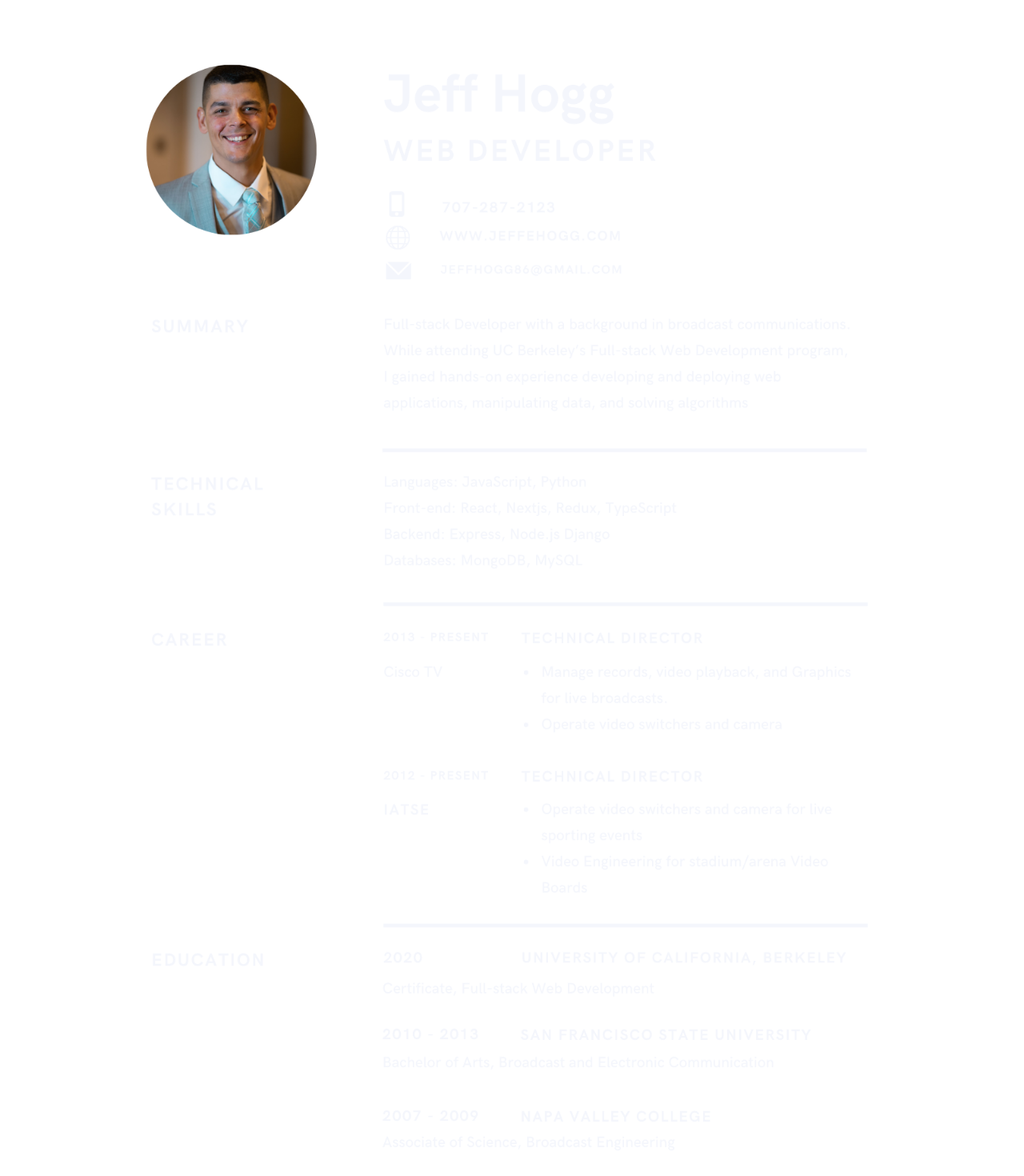
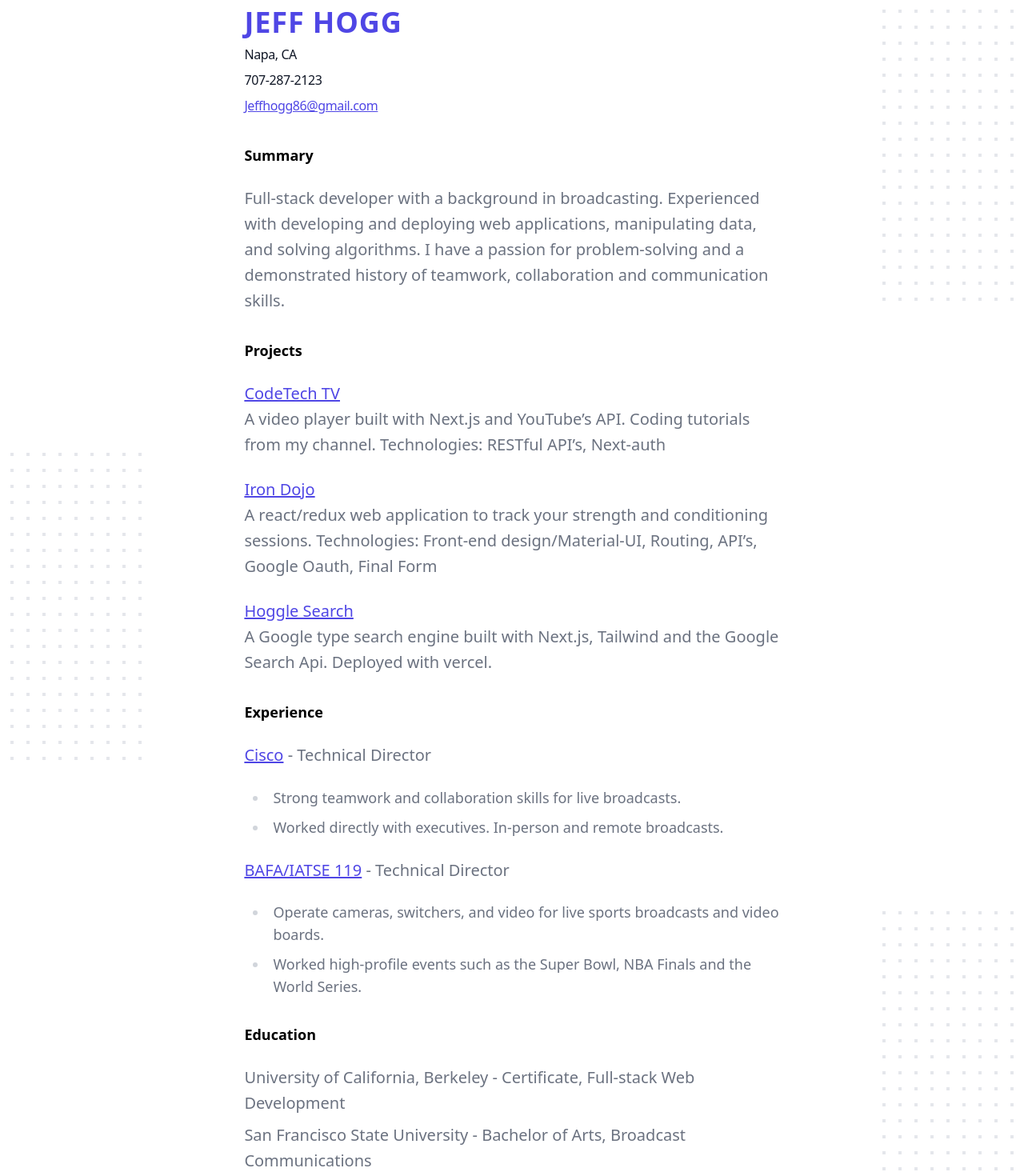
Before and after one commit to jeffreyehogg/portfolio-old, a Next.js app: page /resume in a window 1280 px wide. Shown: the part 160-1630 px from the top of the page at 80% size. Built offline with nearby package versions, Linux system fonts and the light colour scheme.

Commit message:
adds resume

```diff
--- a/components/Resume.tsx
+++ b/components/Resume.tsx
@@ -1,18 +1,230 @@
 import Image from 'next/image';
-import { Container } from '@material-ui/core';
-import styles from '../styles/Resume.module.css';
 
-const Resume = () => {
+export default function Resume() {
   return (
-    <Container className={styles.container}>
-      <Image
-        src="/jeffhoggresume.png"
-        alt="Resume Picture"
-        width={1545}
-        height={2000}
-      />
-    </Container>
+    <div className="relative py-16 bg-white overflow-hidden">
+      <div className="hidden lg:block lg:absolute lg:inset-y-0 lg:h-full lg:w-full">
+        <div
+          className="relative h-full text-lg max-w-prose mx-auto"
+          aria-hidden="true"
+        >
+          <svg
+            className="absolute top-12 left-full transform translate-x-32"
+            width={404}
+            height={384}
+            fill="none"
+            viewBox="0 0 404 384"
+          >
+            <defs>
+              <pattern
+                id="74b3fd99-0a6f-4271-bef2-e80eeafdf357"
+                x={0}
+                y={0}
+                width={20}
+                height={20}
+                patternUnits="userSpaceOnUse"
+              >
+                <rect
+                  x={0}
+                  y={0}
+                  width={4}
+                  height={4}
+                  className="text-gray-200"
+                  fill="currentColor"
+                />
+              </pattern>
+            </defs>
+            <rect
+              width={404}
+              height={384}
+              fill="url(#74b3fd99-0a6f-4271-bef2-e80eeafdf357)"
+            />
+          </svg>
+          <svg
+            className="absolute top-1/2 right-full transform -translate-y-1/2 -translate-x-32"
+            width={404}
+            height={384}
+            fill="none"
+            viewBox="0 0 404 384"
+          >
+            <defs>
+              <pattern
+                id="f210dbf6-a58d-4871-961e-36d5016a0f49"
+                x={0}
+                y={0}
+                width={20}
+                height={20}
+                patternUnits="userSpaceOnUse"
+              >
+                <rect
+                  x={0}
+                  y={0}
+                  width={4}
+                  height={4}
+                  className="text-gray-200"
+                  fill="currentColor"
+                />
+              </pattern>
+            </defs>
+            <rect
+              width={404}
+              height={384}
+              fill="url(#f210dbf6-a58d-4871-961e-36d5016a0f49)"
+            />
+          </svg>
+          <svg
+            className="absolute bottom-12 left-full transform translate-x-32"
+            width={404}
+            height={384}
+            fill="none"
+            viewBox="0 0 404 384"
+          >
+            <defs>
+              <pattern
+                id="d3eb07ae-5182-43e6-857d-35c643af9034"
+                x={0}
+                y={0}
+                width={20}
+                height={20}
+                patternUnits="userSpaceOnUse"
+              >
+                <rect
+                  x={0}
+                  y={0}
+                  width={4}
+                  height={4}
+                  className="text-gray-200"
+                  fill="currentColor"
+                />
+              </pattern>
+            </defs>
+            <rect
+              width={404}
+              height={384}
+              fill="url(#d3eb07ae-5182-43e6-857d-35c643af9034)"
+            />
+          </svg>
+        </div>
+      </div>
+      <div className="relative px-4 sm:px-6 lg:px-8">
+        <div className="text-lg max-w-prose mx-auto">
+          {/* Title */}
+
+          <h1 className="flex-grow">
+            <span className="flex mb-1 text-3xl sm:text-4xl text-indigo-600 font-semibold tracking-wide uppercase">
+              Jeff Hogg
+            </span>
+            <span className="prose-indigo prose text-base text-center leading-8 tracking-tight text-gray-900 ">
+              Napa, CA <br />
+              707-287-2123 <br />
+              <a
+                href="mailto:jeffhogg86@gmail.com"
+                target="_blank"
+                rel="noreferrer"
+              >
+                Jeffhogg86@gmail.com
+              </a>
+            </span>
+          </h1>
+
+          {/* Summary */}
+          <h1 className="mt-8 font-semibold">Summary</h1>
+          <p className="mt-6 text-xl text-gray-500 leading-8">
+            Full-stack developer with a background in broadcasting. Experienced
+            with developing and deploying web applications, manipulating data,
+            and solving algorithms. I have a passion for problem-solving and a
+            demonstrated history of teamwork, collaboration and communication
+            skills.
+          </p>
+
+          {/* Projects */}
+          <h1 className="mt-8 font-semibold">Projects</h1>
+          <p className="prose prose-indigo prose-lg mt-6 text-xl text-gray-500 leading-8">
+            <a href="https://codetechtv.com/" target="_blank" rel="noreferrer">
+              CodeTech TV
+            </a>{' '}
+            <br />A video player built with Next.js and YouTube’s API. Coding
+            tutorials from my channel. Technologies: RESTful API’s, Next-auth
+          </p>
+          <p className="prose prose-indigo prose-lg mt-6 text-xl text-gray-500 leading-8">
+            <a
+              href="https://github.com/bosshogg86/Iron-Dojo"
+              target="_blank"
+              rel="noreferrer"
+            >
+              Iron Dojo
+            </a>{' '}
+            <br />A react/redux web application to track your strength and
+            conditioning sessions. Technologies: Front-end design/Material-UI,
+            Routing, API’s, Google Oauth, Final Form
+          </p>
+          <p className="prose prose-indigo prose-lg mt-6 text-xl text-gray-500 leading-8">
+            <a
+              href="hoggle-search.vercel.app/"
+              target="_blank"
+              rel="noreferrer"
+            >
+              Hoggle Search
+            </a>{' '}
+            <br />A Google type search engine built with Next.js, Tailwind and
+            the Google Search Api. Deployed with vercel.
+          </p>
+
+          {/* Experience */}
+          <h1 className="mt-8 font-semibold">Experience</h1>
+          <p className="prose prose-indigo mt-6 text-xl text-gray-500 leading-8">
+            <a href="https://www.cisco.com/" target="_blank" rel="noreferrer">
+              Cisco
+            </a>{' '}
+            - Technical Director
+            <ul className="text-lg">
+              <li>
+                Strong teamwork and collaboration skills for live broadcasts.
+              </li>
+              <li>
+                Worked directly with executives. In-person and remote
+                broadcasts.
+              </li>
+            </ul>
+          </p>
+
+          <p className="prose prose-indigo mt-6 text-xl text-gray-500 leading-8">
+            <a
+              href="https://www.bafaia119.com/"
+              target="_blank"
+              rel="noreferrer"
+            >
+              BAFA/IATSE 119
+            </a>{' '}
+            - Technical Director
+            <ul className="text-lg">
+              <li>
+                Operate cameras, switchers, and video for live sports broadcasts
+                and video boards.
+              </li>
+              <li>
+                Worked high-profile events such as the Super Bowl, NBA Finals
+                and the World Series.
+              </li>
+            </ul>
+          </p>
+
+          {/* Education */}
+          <h1 className="mt-8 font-semibold">Education</h1>
+
+          <p className="prose prose-indigo mt-6 text-xl text-gray-500 leading-8">
+            University of California, Berkeley - Certificate, Full-stack Web
+            Development
+          </p>
+          <p className="prose prose-indigo mt-2 text-xl text-gray-500 leading-8">
+            San Francisco State University - Bachelor of Arts, Broadcast
+            Communications
+          </p>
+          <p className="prose prose-indigo mt-2 text-xl text-gray-500 leading-8">
+            Napa Valley College - Associate of Science, Broadcast Engineering
+          </p>
+        </div>
+      </div>
+    </div>
   );
-};
-
-export default Resume;
+}
--- a/package.json
+++ b/package.json
@@ -13,13 +13,14 @@
     "@material-ui/core": "^4.11.3",
     "@material-ui/icons": "^4.11.2",
     "@material-ui/lab": "^4.0.0-alpha.57",
-    "@tailwindcss/aspect-ratio": "^0.2.0",
     "next": "10.0.7",
     "react": "17.0.1",
     "react-dom": "17.0.1",
     "react-typist": "^2.0.5"
   },
   "devDependencies": {
+    "@tailwindcss/aspect-ratio": "^0.2.0",
+    "@tailwindcss/typography": "^0.4.0",
     "@types/node": "^14.14.30",
     "@types/react": "^17.0.2",
     "@types/react-typist": "^2.0.1",
--- a/tailwind.config.js
+++ b/tailwind.config.js
@@ -10,5 +10,8 @@ module.exports = {
     },
   },
   variants: {},
-  plugins: [require('@tailwindcss/aspect-ratio')],
+  plugins: [
+    require('@tailwindcss/aspect-ratio'),
+    require('@tailwindcss/typography'),
+  ],
 };
```
Also changed, not shown: 1 other file (tests, documents, lock files or other folders).
